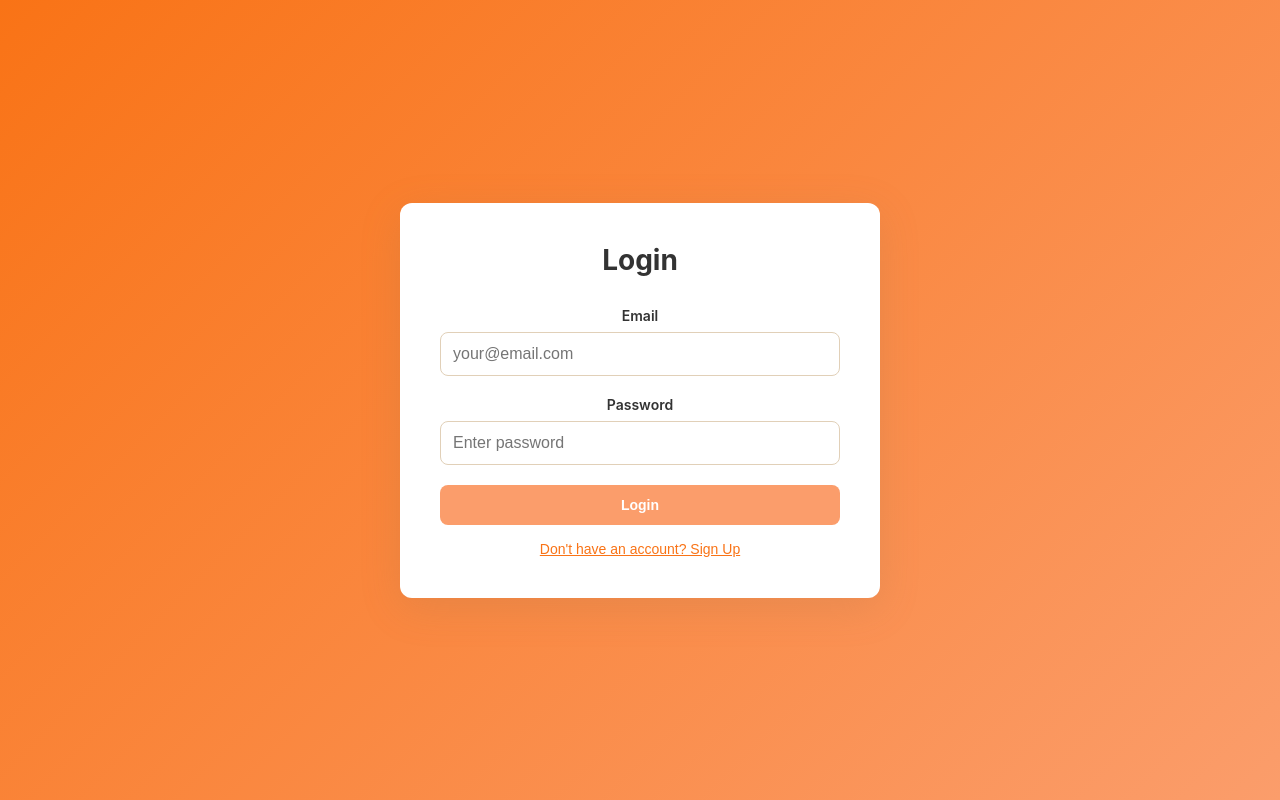
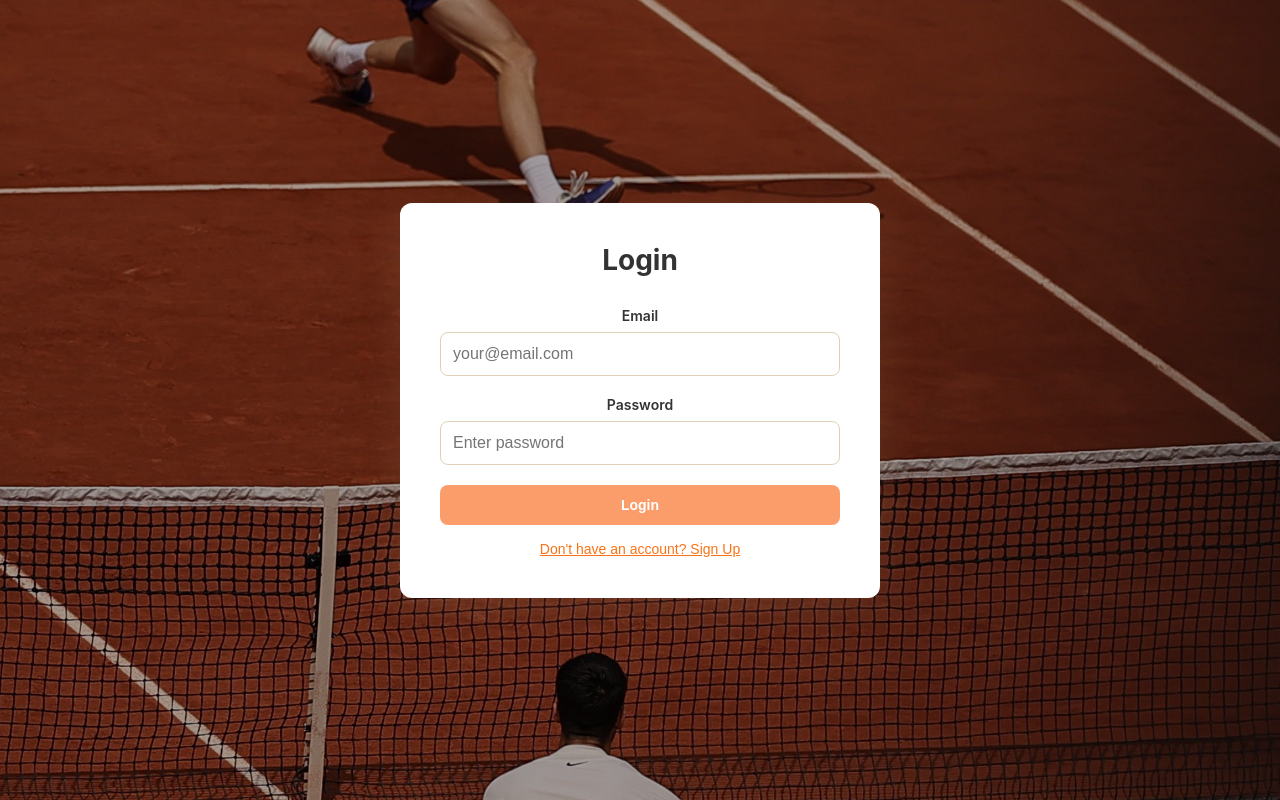
Before and after one commit to karthikvanka81-code/tennis-app, a React (Create React App) app: page / in a window 1280 px wide. Built offline with nearby package versions, Linux system fonts and the light colour scheme.

Commit message:
Add background image and fix issues

```diff
--- a/src/Auth.css
+++ b/src/Auth.css
@@ -3,13 +3,23 @@
   justify-content: center;
   align-items: center;
   min-height: 100vh;
-  background: linear-gradient(135deg, #F97316 0%, #FB9D6B 100%);
+  background: url('/tennis-court.jpg') center center / cover no-repeat;
   font-family: -apple-system, BlinkMacSystemFont, 'Segoe UI', 'Roboto', 'Oxygen',
     'Ubuntu', 'Cantarell', 'Fira Sans', 'Droid Sans', 'Helvetica Neue',
     sans-serif;
 }
 
+.auth-container::before {
+  content: '';
+  position: fixed;
+  inset: 0;
+  background: rgba(0, 0, 0, 0.35);
+  z-index: 0;
+}
+
 .auth-card {
+  position: relative;
+  z-index: 1;
   background: white;
   border-radius: 12px;
   box-shadow: 0 10px 40px rgba(160, 117, 79, 0.2);
--- a/src/Leaderboard.js
+++ b/src/Leaderboard.js
@@ -12,7 +12,7 @@ export default function Leaderboard({ user }) {
 
   useEffect(() => {
     fetchData()
-  }, [user, fetchData])
+  }, [user]) // eslint-disable-line react-hooks/exhaustive-deps
 
   const fetchData = async () => {
     try {
--- a/src/TournamentList.js
+++ b/src/TournamentList.js
@@ -14,7 +14,7 @@ export default function TournamentList({ user }) {
   useEffect(() => {
     fetchTournaments()
     fetchJoinedTournaments()
-  }, [user, fetchTournaments, fetchJoinedTournaments])
+  }, [user]) // eslint-disable-line react-hooks/exhaustive-deps
 
   const fetchTournaments = async () => {
     try {
```
Also changed, not shown: public/tennis-court.jpg (added).
